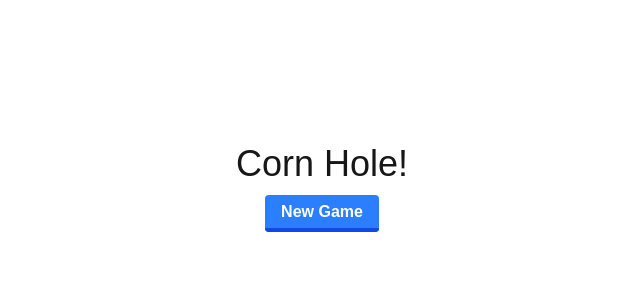
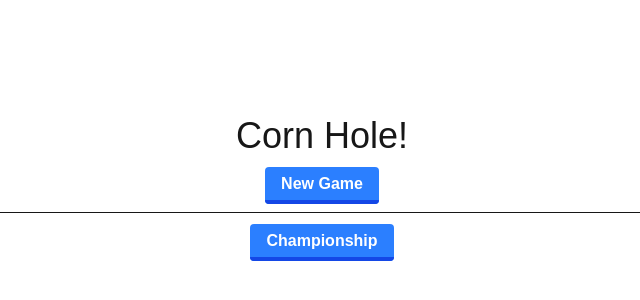
Before and after one commit to Merk42/cornholder, a Next.js app: page /pwa/cornholder/ in a window 1280 px wide. Shown: the part 224-524 px from the top of the page, without its empty margins (318-958 px from the left). Built offline with nearby package versions, Linux system fonts and the light colour scheme.

Commit message:
championship link

```diff
--- a/app/page.tsx
+++ b/app/page.tsx
@@ -6,6 +6,8 @@ export default function Home() {
     <div className='max-w-3xl px-4 mx-auto text-center h-dvh place-content-center'>
       <h1 className='text-4xl my-4'>Corn Hole!</h1>
       <Link className={DEFAULT_BUTTON} href="/start">New Game</Link>
+      <hr  className='my-4'></hr>
+      <Link className={DEFAULT_BUTTON} href="/championship">Championship</Link>
     </div>
   );
 }
```
